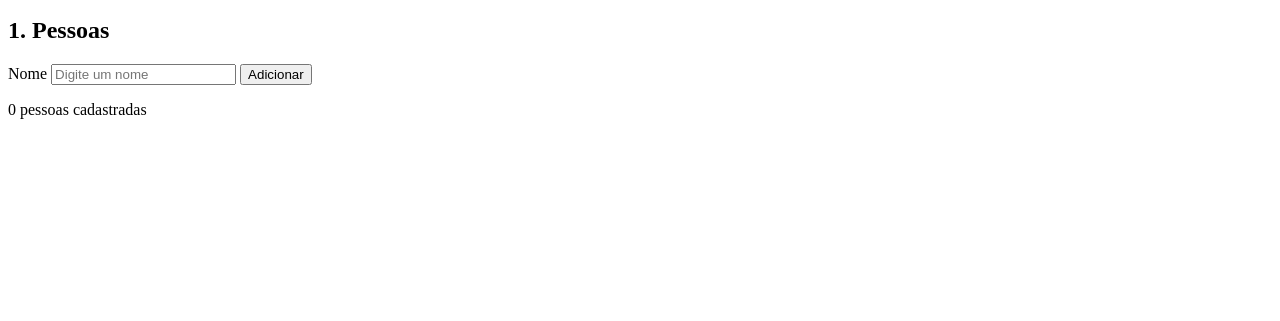
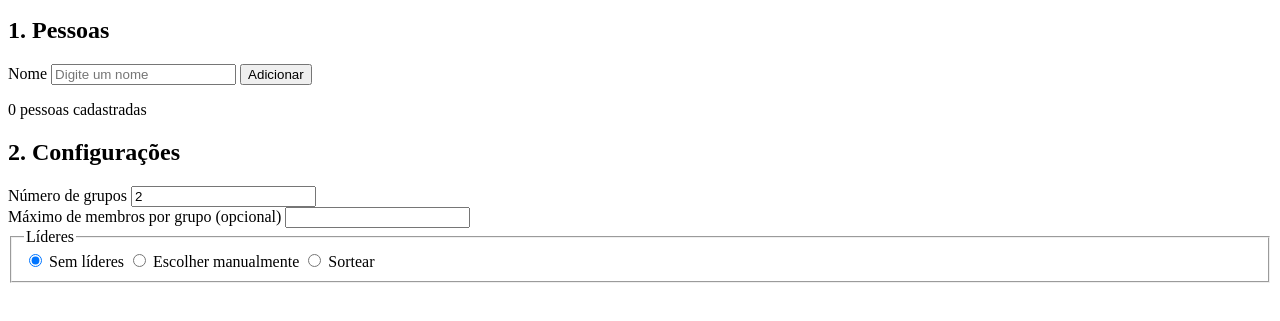
Before and after one commit to RicardoLF1914/group-draw, a plain HTML site: page index.html in a window 1280 px wide. Shown: the part 101-422 px from the top of the page. Drawn offline with Linux system fonts and the light colour scheme.

Commit message:
feat: add group settings section

```diff
--- a/index.html
+++ b/index.html
@@ -22,6 +22,27 @@
             <ul id="list"></ul>
             <p id="count">0 pessoas cadastradas</p>
         </section>
+
+        <section id="settings-section">
+            <h2>2. Configurações</h2>
+
+            <div class="field">
+                <label for="groups-count">Número de grupos</label>
+                <input type="number" id="groups-count" min="1" value="2">
+            </div>
+
+            <div class="field">
+                <label for="max-members">Máximo de membros por grupo (opcional)</label>
+                <input type="number" id="max-members" min="1">
+            </div>
+
+            <fieldset>
+                <legend>Líderes</legend>
+                <label><input type="radio" name="leader-mode" value="none" checked> Sem líderes</label>
+                <label><input type="radio" name="leader-mode" value="manual"> Escolher manualmente</label>
+                <label><input type="radio" name="leader-mode" value="random"> Sortear</label>
+            </fieldset>
+        </section>
     </main>
 </body>
 </html>
```
Lines whose indentation alone changed are shown as unchanged.
